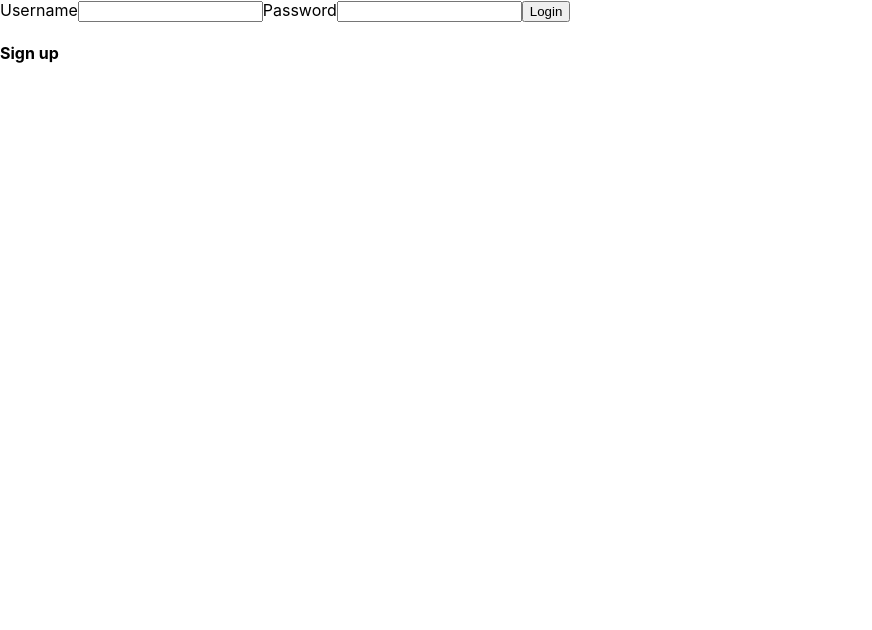
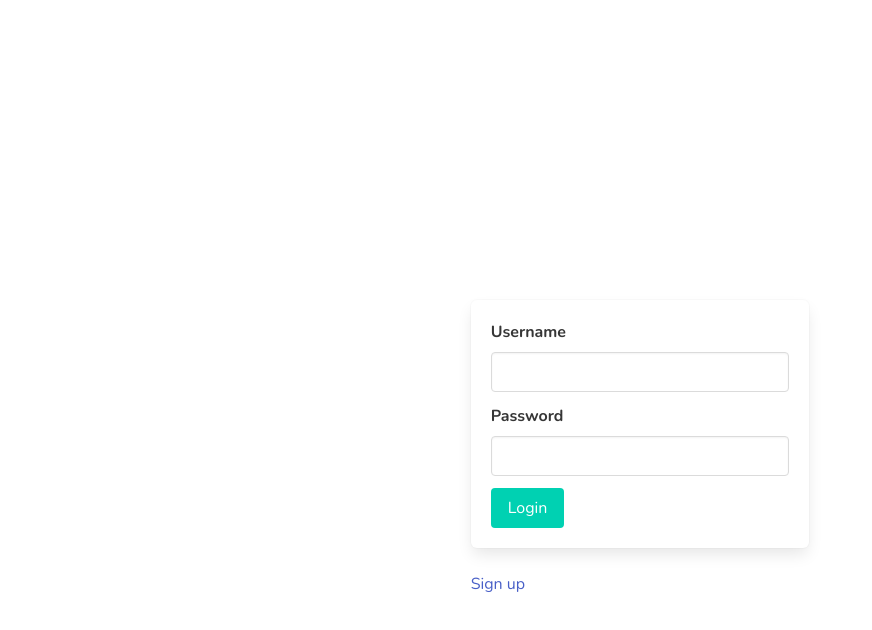
Before and after one commit to seenevz/chat-app-frontend, a React (Create React App) app: page / in a window 1280 px wide. Shown: the top 630 px of the page, without its empty margins (0-872 px from the left). Built offline with nearby package versions, Linux system fonts and the light colour scheme; no server answers; what actioncable would draw is missing.

Commit message:
changed login/signup page to bulma css style

```diff
--- a/src/components/LoginForm.jsx
+++ b/src/components/LoginForm.jsx
@@ -24,62 +24,90 @@ export default function LoginForm({ handleSubmit, loginScreen }) {
 
   return (
     <form
-      className="login-form"
+      className="box"
       onSubmit={e => {
         e.preventDefault();
         handleSubmit({ auth: { ...formValues } });
       }}
     >
-      <label htmlFor="username">Username</label>
+      <div className="field">
+      <label className="label" htmlFor="username">Username</label>
+      <div className="control">
       <input
+        className="input"
         name="username"
         type="text"
         onChange={handleInput}
         value={username}
-      />
-      <label htmlFor="password">Password</label>
+      /></div>
+      </div>
+      <div className="field">
+      <label  className="label" htmlFor="password">Password</label>
+      <div className="control">
       <input
+        className="input"
         name="password"
         type="password"
         onChange={handleInput}
         value={password}
       />
+      </div>
+      </div>
       {!loginScreen && (
         <>
-          <label>
+      <div className="field">
+          <label className="label" htmlFor="password_confirmation">
             Confirm Password
+          </label>
+          <div className="control">
             <input
+              className="input"
               name="password_confirmation"
               type="password"
               onChange={handleInput}
               value={password_confirmation}
             />
+          </div>
+      </div>
+      <div className="field">
+          <label className="label" htmlFor="first_name">
+            First Name
           </label>
-          <label>
-            First Name
+          <div className="control">
             <input
+              className="input"
               type="text"
               name="first_name"
               onChange={handleInput}
               value={first_name}
             />
+          </div>
+      </div>
+      <div className="field">
+          <label className="label" htmlFor="last_name">
+            Last Name
           </label>
-          <label>
-            Last Name
+          <div className="control">
             <input
+              className="input"
               type="text"
               name="last_name"
               onChange={handleInput}
               value={last_name}
             />
-          </label>
+          </div>
+      </div>
         </>
       )}
-      <input
+      <div className="control">
+      <button
+        className="button is-primary"
         type="submit"
         name="submit"
-        value={loginScreen ? "Login" : "Sign up"}
-      />
+          >
+        {loginScreen ? "Login" : "Sign up"}
+      </button>
+      </div>
     </form>
   );
 }
--- a/src/containers/login/LoginContainer.js
+++ b/src/containers/login/LoginContainer.js
@@ -32,12 +32,12 @@ export default function LoginContainer({ setUser }) {
   };
 
   return (
-    <div className="login-container">
+    <div className="section is-large">
       {error && <p>{error}</p>}
-      <LoginForm handleSubmit={loginScreen ? handleLoginUser : handleSignupUser} loginScreen={loginScreen} />
-      <h4>
-        <a onClick={handleScreenChange}>{loginScreen ? "Sign up" : "Login"}</a>
-      </h4>
+        <div className="column is-one-third is-offset-one-third">
+          <LoginForm handleSubmit={loginScreen ? handleLoginUser : handleSignupUser} loginScreen={loginScreen} />
+          <a onClick={handleScreenChange}>{loginScreen ? "Sign up" : "Login"}</a>
+      </div>
     </div>
   );
 }
--- a/src/index.scss
+++ b/src/index.scss
@@ -1,13 +1,10 @@
-body {
-  margin: 0;
-  font-family: -apple-system, BlinkMacSystemFont, 'Segoe UI', 'Roboto', 'Oxygen',
-    'Ubuntu', 'Cantarell', 'Fira Sans', 'Droid Sans', 'Helvetica Neue',
-    sans-serif;
-  -webkit-font-smoothing: antialiased;
-  -moz-osx-font-smoothing: grayscale;
-}
+@charset "utf-8";
 
-code {
-  font-family: source-code-pro, Menlo, Monaco, Consolas, 'Courier New',
-    monospace;
-}
+// Import a Google Font
+@import url('https://fonts.googleapis.com/css?family=Nunito:400,700');
+
+// Global style variables
+$family-sans-serif: "Nunito", sans-serif;
+
+//Bulma imports
+@import "../node_modules/bulma/bulma.sass";
```
Also changed, not shown: package.json (+7 -3 lines), 1 other file (tests, documents, lock files or other folders).
